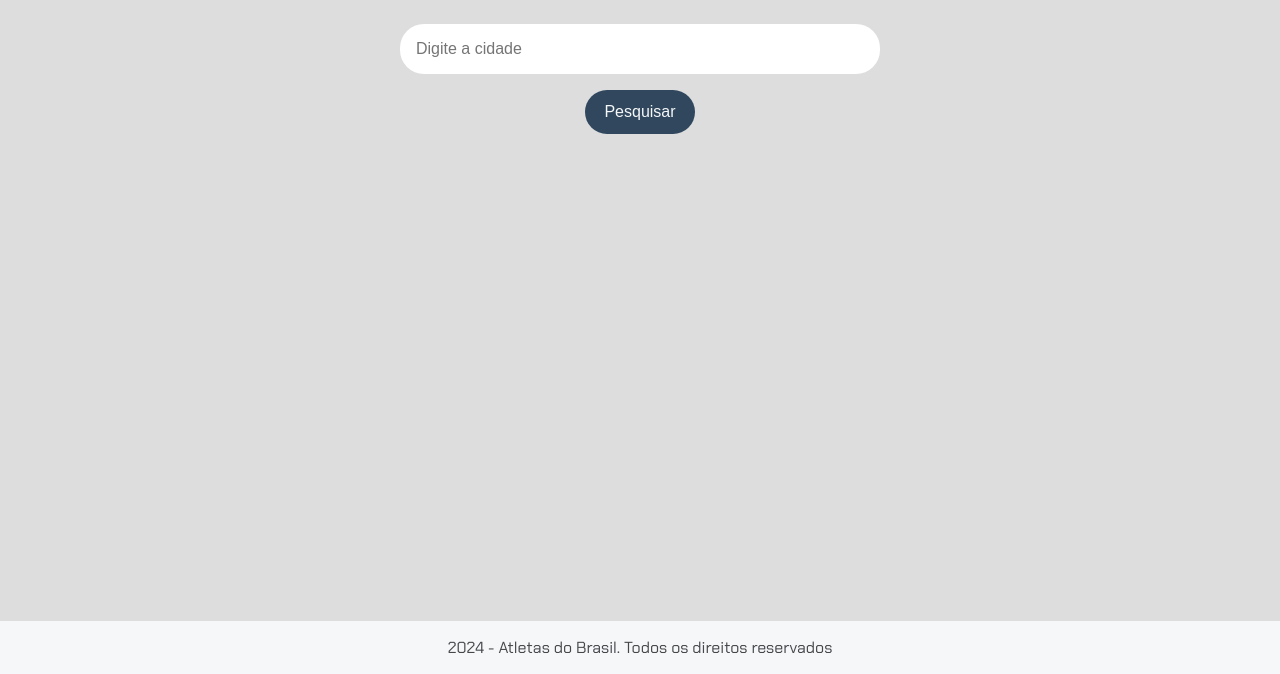
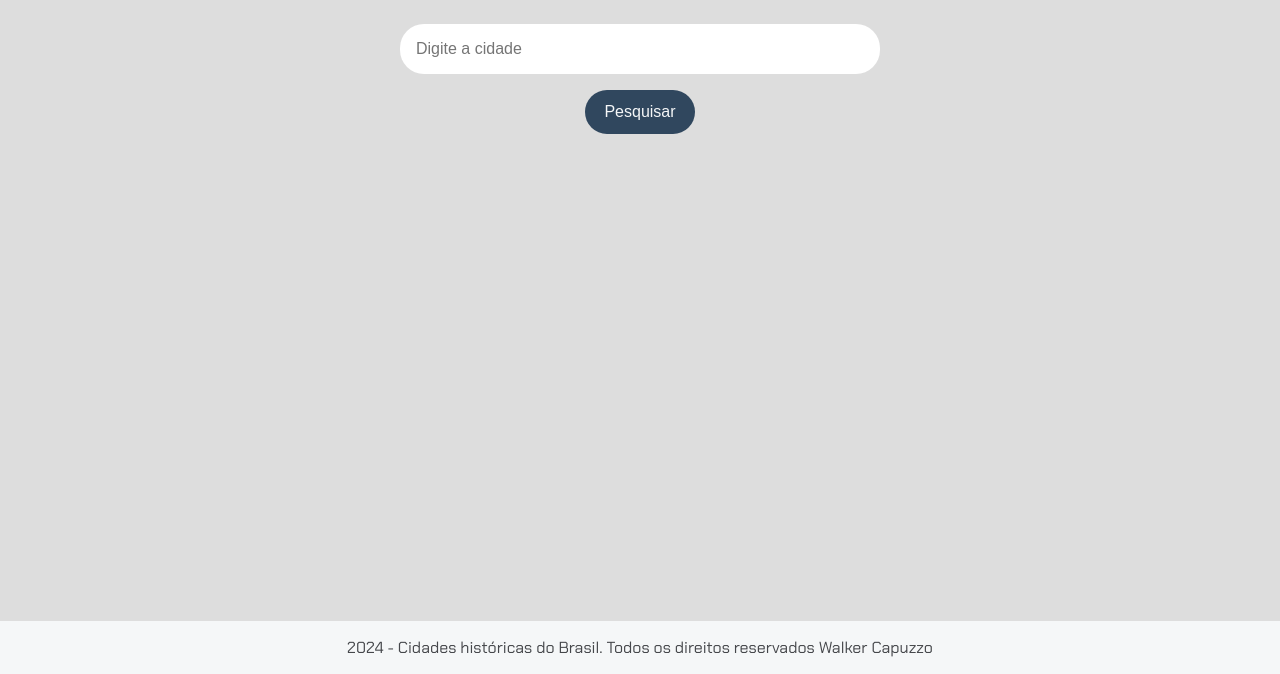
Before and after one commit to walkerCapuzzo/cidades-historicas, a plain HTML site: page index.html in a window 1280 px wide. Shown: the part 126-800 px from the top of the page. Drawn offline with Linux system fonts and the light colour scheme.

Commit message:
Add files via upload

```diff
--- a/index.html
+++ b/index.html
@@ -19,34 +19,10 @@
         </section>
         <section class="resultados-pesquisa" id="resultados-pesquisa">
         </section>
-        <!-- <section class="resultados-pesquisa">
-            <div class="item-resultado">
-                <h2></h2>
-                <p class="descricao-meta">Rebeca Andrade é um nome que brilha no cenário esportivo brasileiro. A
-                    ginasta, nascida em Guarulhos, São
-                    Paulo, conquistou o coração dos brasileiros com sua determinação e talento. Com um currículo repleto
-                    de
-                    medalhas olímpicas e mundiais, Rebeca se tornou a maior medalhista olímpica da história do Brasil.
-                </p>
-                <a href="https://pt.wikipedia.org/wiki/Rebeca_Andrade" target="_blank">Mais informações</a>
-            </div>
-            <div class="item-resultado">
-                <h2>Rayssa Leal</h2>
-                <p class="descricao-meta">Rayssa Leal, a Fadinha, é uma skatista brasileira que conquistou o mundo com seu talento e carisma. Aos poucos anos, ela se tornou a mais jovem medalhista olímpica do Brasil, trazendo o skate ao pódio.
-                </p>
-                <a href="https://pt.wikipedia.org/wiki/Rayssa_Leal" target="_blank">Mais informações</a>
-            </div>
 
-            <div class="item-resultado">
-                <h2>Beatriz Souza</h2>
-                <p class="descricao-meta">Beatriz Souza é uma judoca brasileira que se destaca pela sua técnica e determinação. Com diversas medalhas em competições nacionais e internacionais, ela é uma das grandes promessas do judô brasileiro.
-                </p>
-                <a href="https://pt.wikipedia.org/wiki/Beatriz_Souza" target="_blank">Mais informações</a>
-            </div>
-        </section> -->
     </main>
     <footer>
-        <p>2024 - Atletas do Brasil. Todos os direitos reservados</p>
+        <p>2024 - Cidades históricas do Brasil. Todos os direitos reservados Walker Capuzzo</p>
     </footer>
     <script src="dados.js"></script>
     <script src="app.js"></script>
```
